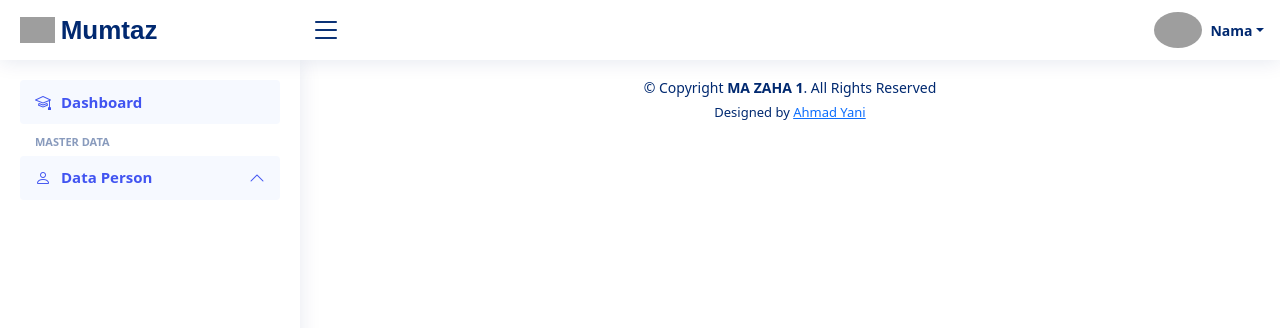
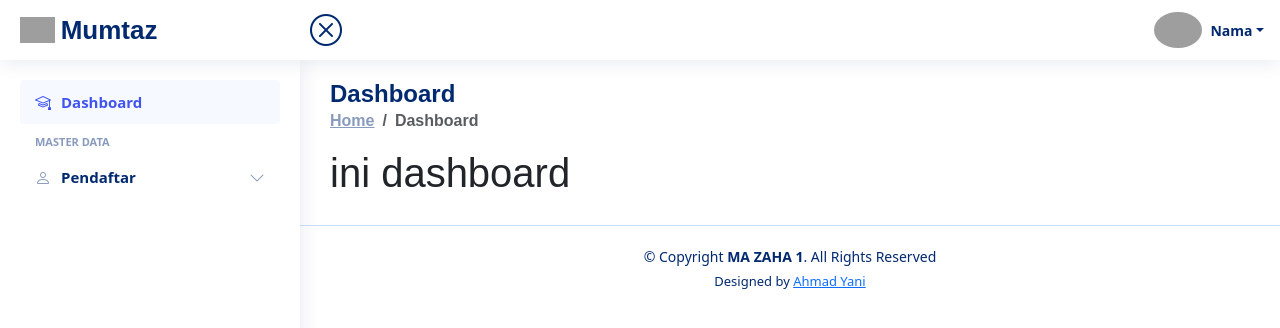
Before and after one commit to mazahagenggong/ppsb, a Next.js app: page /panel in a window 1280 px wide. Shown: the top 328 px of the page. Built offline with nearby package versions, Linux system fonts and the light colour scheme; grey boxes are pictures that could not be loaded.

Commit message:
fixing panel

```diff
--- /dev/null
+++ b/src/components/panelContent.tsx
@@ -0,0 +1,24 @@
+import React, {ReactNode} from 'react';
+
+interface ContentPros {
+    children: ReactNode;
+    title: string;
+}
+const PanelContent : React.FC<ContentPros> = ({children, title}) => {
+    return (
+        <>
+            <div className="pagetitle">
+                <h1>Dashboard</h1>
+                <nav>
+                    <ol className="breadcrumb">
+                        <li className="breadcrumb-item"><a href="/panel/dashboard'">Home</a></li>
+                        <li className="breadcrumb-item active">{title}</li>
+                    </ol>
+                </nav>
+            </div>
+            {children}
+        </>
+    );
+};
+
+export default PanelContent;
--- a/src/components/template/admin/header.tsx
+++ b/src/components/template/admin/header.tsx
@@ -1,12 +1,14 @@
 import React, {ReactNode} from 'react'
 import Link from "next/link"
 import Image from "next/image"
+import {useToogleSidebarPanel} from "@/utils/stores/sidebarPanel";
 
 interface HeaderPros {
     children: ReactNode;
 }
 
 const THeader: React.FC<HeaderPros> = ({children}) => {
+    const {active,setActive} = useToogleSidebarPanel();
     return (
         <>
             <header id="header" className="header fixed-top d-flex align-items-center">
@@ -14,7 +16,7 @@ const THeader: React.FC<HeaderPros> = ({children}) => {
                 <div className="d-flex align-items-center justify-content-between">
                     <Link
                         href={{
-                            pathname: '/',
+                            pathname: '/panel',
                         }}
                         className="logo d-flex align-items-center"
                         style={{textDecoration: "none"}}
@@ -30,7 +32,7 @@ const THeader: React.FC<HeaderPros> = ({children}) => {
                         />
                         <span className="d-none d-lg-block">Mumtaz</span>
                     </Link>
-                    <i className="bi bi-list toggle-sidebar-btn"></i>
+                    <i className={`bi ${active ? 'bi-x-circle' : 'bi-list'} toggle-sidebar-btn`} onClick={()=>(setActive(!active))}></i>
                 </div>
 
                 <div className="search-bar">
--- a/src/components/template/admin/sidebar.tsx
+++ b/src/components/template/admin/sidebar.tsx
@@ -1,14 +1,20 @@
 import Link from "next/link"
 import {Icon} from '@iconify/react'
+import {useSidebarPanel} from "@/utils/stores/sidebarPanel";
+
 const Sidebar = () => {
-
+    const {active, setActive, show, setShow} = useSidebarPanel();
     return (
         <aside id="sidebar" className="sidebar">
             <ul className="sidebar-nav" id="sidebar-nav">
                 <li className="nav-item" key={'1'}>
                     <Link
-                        href={"/"}
-                        className={`nav-link`}>
+                        href={"/panel"}
+                        className={`nav-link ${show === 'dashboard' ? '' : 'collapsed'}`}
+                        onClick={() => {
+                            setActive(null);
+                            setShow('dashboard');
+                        }}>
                         <i className="bi bi-mortarboard"></i>
                         <span>Dashboard</span>
                     </Link>
@@ -16,27 +22,36 @@ const Sidebar = () => {
                 <li className="nav-heading">Master Data</li>
                 <li className="nav-item">
                     <Link
-                        className={`nav-link`}
+                        className={`nav-link ${show === 'pendaftar' ? '' : 'collapsed'}`}
                         data-bs-target="#components-nav"
                         data-bs-toggle="collapse"
                         style={{textDecoration: "none"}}
-                        aria-expanded={true}
-                        href="#">
+                        aria-expanded={show === 'pendaftar' ? true : false}
+                        href="#"
+                        onClick={() => {
+                            if (show === 'pendaftar') {
+                                setShow('')
+                            } else {
+                                setShow('pendaftar')
+                            }
+                        }}>
                         <i className="bi bi-person" style={{textDecoration: "none"}}></i>
-                        <span>Data Person</span>
-                        <i className="bi bi-chevron-down ms-auto"></i>
+                        <span>Pendaftar</span>
+                        <i className={`bi bi-chevron-down ms-auto`}></i>
                     </Link>
                     <ul id="components-nav"
-                        className={`nav-content collapse show`}
+                        className={`nav-content ${show === 'pendaftar' ? 'collapsed' : 'collapse'}`}
                         data-bs-parent="#sidebar-nav">
                         <li>
                             <Link
-                                href={"/guru_dan_staff"}
-                                className="active"
+                                href={"/panel/santri_baru"}
+                                className={active === 'santri_baru' ? 'active' : ''}
                                 data-bs-target="#components-nav"
-                                data-bs-toggle="collapse">
+                                data-bs-toggle="collapse"
+                                style={{textDecoration: "none"}}
+                            >
                                 <Icon icon="gg:check-o" color="green" style={{marginRight: 5}}/>
-                                <span>Guru & Staff</span>
+                                <span>Data Santri Baru</span>
                             </Link>
                         </li>
                     </ul>
--- a/src/components/template/admin/template.tsx
+++ b/src/components/template/admin/template.tsx
@@ -4,12 +4,21 @@ import THeader from "@/components/template/admin/header"
 import Navbar from "@/components/template/admin/navbar"
 import Sidebar from "@/components/template/admin/sidebar"
 import Footer from "@/components/template/footer"
+import {useToogleSidebarPanel} from "@/utils/stores/sidebarPanel";
 
 interface TemplatePros {
     children: ReactNode;
 }
 
 const Template: React.FC<TemplatePros> = ({children}) => {
+    const {active} = useToogleSidebarPanel();
+    useEffect(() => {
+        if (active) {
+            document.body.className = '';
+        } else {
+            document.body.className = 'toggle-sidebar';
+        }
+    });
     return (
         <>
             <Head>
@@ -18,12 +27,14 @@ const Template: React.FC<TemplatePros> = ({children}) => {
                 <meta name="viewport" content="width=device-width, initial-scale=1"/>
                 <link rel="icon" href="/assets/img/logo.png"/>
             </Head>
-            <div style={{ backgroundColor: 'white' }}>
+            <div style={{backgroundColor: 'white'}}>
                 <THeader>
                     <Navbar/>
                 </THeader>
                 <Sidebar/>
-                {children}
+                <main id="main" className="main">
+                    {children}
+                </main>
             </div>
             <Footer/>
         </>
--- a/src/pages/_document.tsx
+++ b/src/pages/_document.tsx
@@ -1,5 +1,4 @@
 import { Html, Head, Main, NextScript } from 'next/document'
-
 export default function Document() {
   return (
     <Html lang="en">
--- a/src/pages/api/daftar/index.ts
+++ b/src/pages/api/daftar/index.ts
@@ -16,9 +16,27 @@ const generateRandomCode = async (): Promise<string> => {
     return randomCode;
 };
 
+const generatenomoreg = async (): Promise<string> => {
+    const currentYear = new Date().getFullYear();
+
+    const lastRegisteredNomor = await prisma.siswa.findFirst({
+        orderBy: { nomor: 'desc' },
+    });
+
+    let totalSiswa = lastRegisteredNomor ? parseInt(lastRegisteredNomor.nomor.slice(4)) + 1 : 1;
+
+    if (!lastRegisteredNomor && totalSiswa === 1) {
+        totalSiswa = 0;
+    }
+    const nomorReg = `${currentYear}${totalSiswa.toString().padStart(4, '0')}`;
+
+    return nomorReg;
+}
+
 const post = async function (req: NextApiRequest) {
     const reqbody = req.body;
     const kode = await generateRandomCode();
+    const nomor = await generatenomoreg();
 
     try {
         const createAlamatResult = await prisma.alamat.create({
@@ -35,6 +53,7 @@ const post = async function (req: NextApiRequest) {
 
         const createSiswaResult = await prisma.siswa.create({
             data: {
+                nomor: nomor,
                 kode: kode,
                 nama: reqbody.nama,
                 jk: reqbody.jk,
--- a/src/pages/panel/index.tsx
+++ b/src/pages/panel/index.tsx
@@ -1,10 +1,19 @@
-import React from 'react'
+import React, {useEffect} from 'react'
 import Template from "@/components/template/admin/template";
+import {useSidebarPanel} from "@/utils/stores/sidebarPanel";
+import PanelContent from "@/components/panelContent";
 
 const Index = () => {
+    const {setActive, setShow} = useSidebarPanel();
+    useEffect(() => {
+        setActive(null);
+        setShow("dashboard");
+    }, []);
     return (
         <Template>
-            <h1>ini panel</h1>
+            <PanelContent title={"Dashboard"}>
+                <h1>ini dashboard</h1>
+            </PanelContent>
         </Template>
     );
 };
--- /dev/null
+++ b/src/pages/panel/santri_baru/index.tsx
@@ -0,0 +1,50 @@
+import React, {useEffect} from 'react';
+import Template from "@/components/template/admin/template";
+import {useSidebarPanel} from "@/utils/stores/sidebarPanel";
+import PanelContent from "@/components/panelContent";
+
+const Index = () => {
+    const {setActive, setShow} = useSidebarPanel();
+    const [tablewiew, setTablewiew] = React.useState<boolean>(true);
+    const head: { name: string, id: string }[] = [
+        {
+            name: "#",
+            id: "nomor_urut",
+        },
+        {
+            name: "Nama",
+            id: "nama",
+        },
+        {
+            name: "Jabatan",
+            id: "jabatan",
+        },
+        {
+            name: "Bidang Studi",
+            id: "bidang_studi",
+        },
+        {
+            name: "No Hp",
+            id: "no_hp",
+        }
+    ];
+
+    const reload = async() => {
+        setTablewiew(false);
+        await new Promise(resolve => setTimeout(resolve, 500));
+        setTablewiew(true);
+    }
+    useEffect(() => {
+        setActive('santri_baru');
+        setShow("pendaftar");
+    }, []);
+    return (
+        <Template>
+            <PanelContent title={"Data Santri Baru"}>
+                <h1>ini data santri baru</h1>
+            </PanelContent>
+        </Template>
+    );
+};
+
+export default Index;
--- a/src/utils/createPDF.ts
+++ b/src/utils/createPDF.ts
@@ -134,7 +134,7 @@ const createPDF = async (data: any, url: string) => {
     const centerX = (pageWidth - imageWidth) / 2;
     doc.addImage(url, 'JPEG', centerX, finalY, imageWidth, imageHight);
     const namaurl = data.nama.toUpperCase().replace(/\s/g, "-");
-    doc.save(`FORMULIR-${namaurl}.pdf`);
+    doc.save(`Bukti-Pendaftaran-${namaurl}.pdf`);
 }
 
 export default createPDF;
--- /dev/null
+++ b/src/utils/stores/sidebarPanel.ts
@@ -0,0 +1,23 @@
+import {create} from 'zustand';
+
+type SidebarPanel = {
+    active: string | null;
+    setActive: (value: string | null) => void;
+    show: string | null;
+    setShow: (value: string | null) => void;
+};
+export const useSidebarPanel = create<SidebarPanel>((set) => ({
+    active: null,
+    setActive: (value) => set({active: value}),
+    show: null,
+    setShow: (value) => set({show: value}),
+}));
+
+type ToogleSidebarPanel = {
+    active: boolean;
+    setActive: (value: boolean) => void;
+};
+export const useToogleSidebarPanel = create<ToogleSidebarPanel>((set) => ({
+    active: true,
+    setActive: (value) => set({active: value}),
+}));
```
Also changed, not shown: src/components/daftar.tsx (+4 -4 lines), 1 other file (tests, documents, lock files or other folders).
